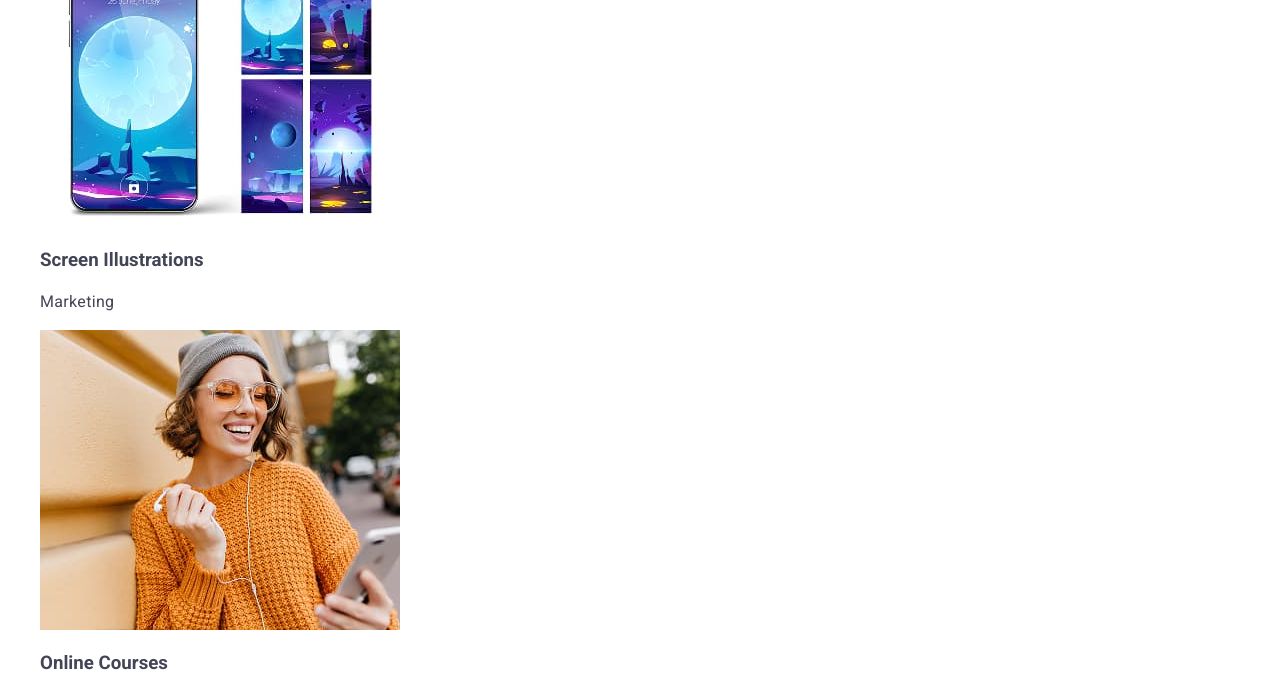
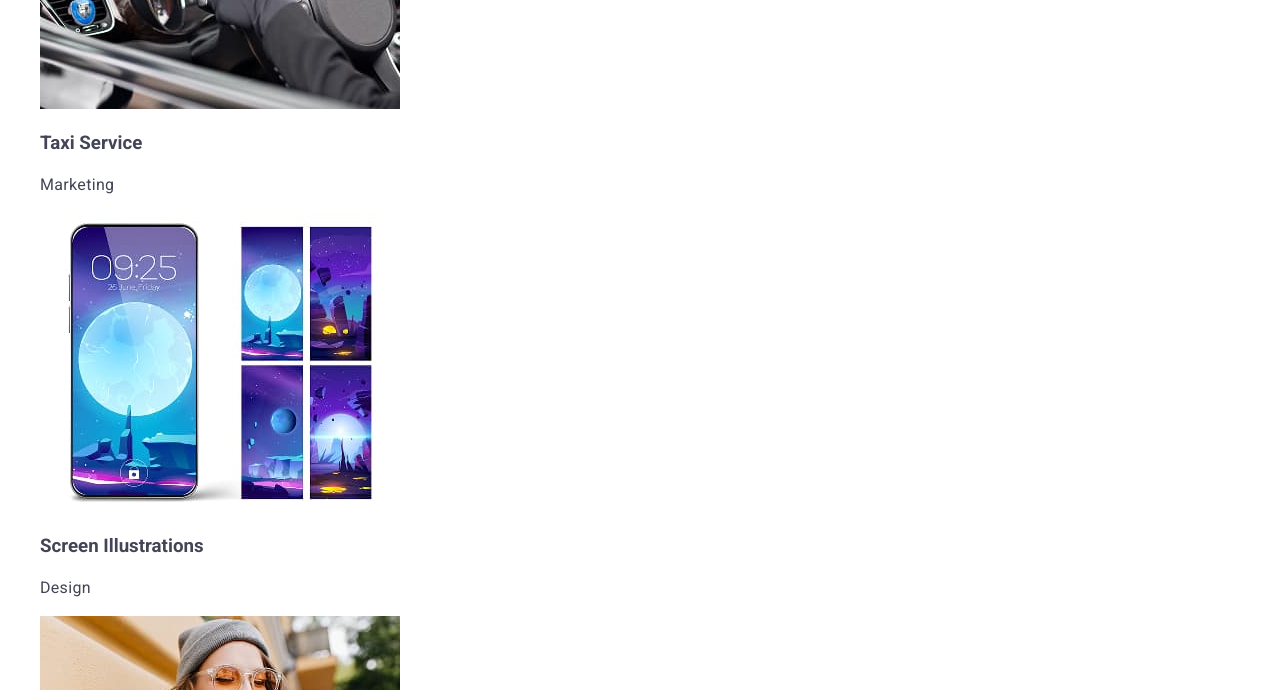
Before and after one commit to sofiiayarmak/goit-markup-hw-02, a plain HTML site: page index.html in a window 1280 px wide. Shown: the part 3766-4456 px from the top of the page. Drawn offline with nearby package versions, Linux system fonts and the light colour scheme.

Commit message:
add main

```diff
--- a/index.html
+++ b/index.html
@@ -207,7 +207,7 @@
               height="300"
             />
             <h3 class="portfolio-h3">Screen Illustrations</h3>
-            <p class="portfolio-paragraph">Marketing</p>
+            <p class="portfolio-paragraph">Design</p>
           </li>
 
           <li class="portfolio-item">
```
Also changed, not shown: images/img-2-portfolio.jpg (renamed from images/img-2 portfolio.jpg).
